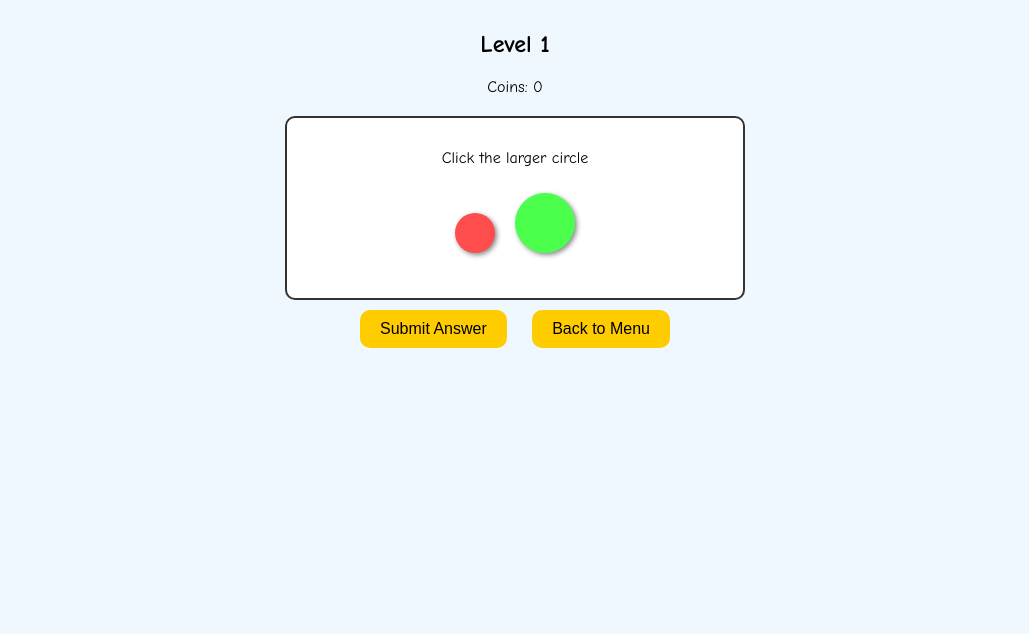
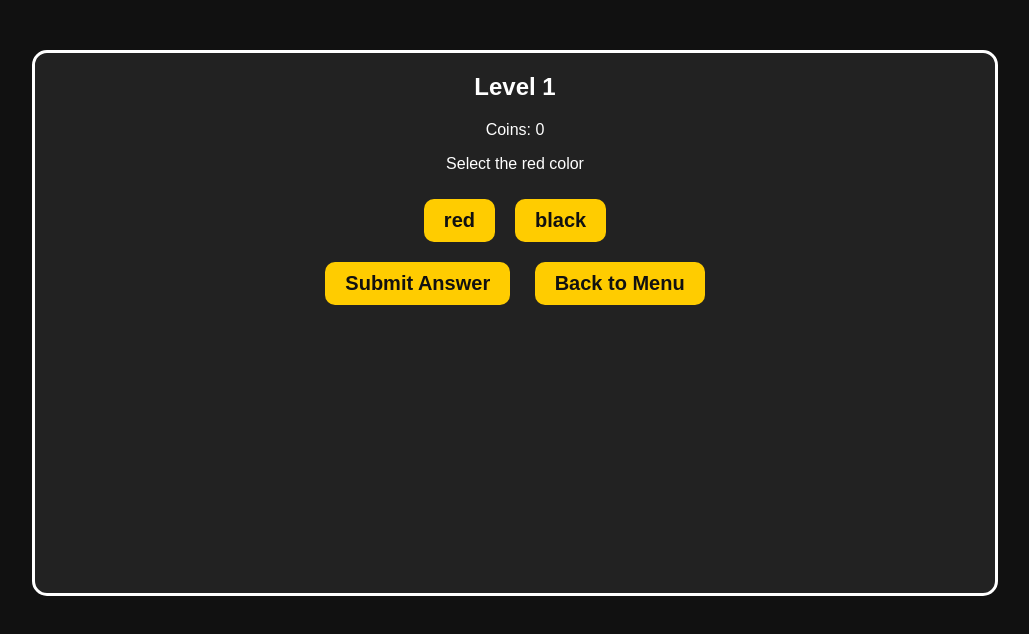
Before and after one commit to rahatalikazmi001-pixel/BrainPuzzleRahat, a plain HTML site: page index.html in a window 1280 px wide. Both pictures are taken after a click on the button "Start Game". Shown: the whole page, without its empty margins (125-1154 px from the left). Drawn offline with Linux system fonts and the light colour scheme.

Commit message:
Refactor HTML structure and enhance game features
Updated game layout and styles, modified loading behavior, and expanded puzzle set.

```diff
--- a/index.html
+++ b/index.html
@@ -3,81 +3,44 @@
 <head>
 <meta charset="UTF-8">
 <title>Brain Puzzle Rahat</title>
-<meta name="viewport" content="width=device-width, initial-scale=1.0">
 <style>
-html, body {
-  margin:0;
-  padding:0;
-  font-family:'Comic Sans MS', Arial, sans-serif;
-  text-align:center;
-  background:#f0f8ff; /* light colorful background */
-}
-#game-container {
-  width:100%;
-  max-width:480px;
-  margin:0 auto;
-  padding:10px;
-  box-sizing:border-box;
-}
-#logo {
-  font-size:36px;
-  font-weight:bold;
-  color:#ff6f61;
-  text-shadow:2px 2px 5px #aaa;
-  margin-top:20px;
-}
-#loading { font-size:20px; margin-top:20px; color:#333; }
+body { margin:0; background:#111; color:#fff; font-family:Arial; text-align:center; }
+#game-container { width:960px; height:540px; margin:50px auto; background:#222; border:3px solid #fff; position:relative; border-radius:15px;}
+#splash { font-size:36px; margin-top:50px; display:flex; flex-direction:column; align-items:center; justify-content:center; height:100%;}
+#loading { font-size:24px; margin-top:20px; }
 #menu, #about, #game { display:none; }
-button {
-  background:#ffcc00;
-  color:#000;
-  border:none;
-  border-radius:10px;
-  padding:10px 20px;
-  font-size:16px;
-  cursor:pointer;
-  margin:10px;
-  transition:0.2s;
-}
-button:hover {
-  background:#ff8c00;
-  color:#fff;
-}
-#puzzle-container {
-  margin-top:20px;
-  background:#fff;
-  border:2px solid #333;
-  padding:15px;
-  border-radius:10px;
-  min-height:150px;
-}
-.interactive-object {
-  display:inline-block;
-  width:50px;
-  height:50px;
-  margin:10px;
-  border-radius:50%;
-  cursor:pointer;
-  transition:0.3s;
-  box-shadow: 2px 2px 5px #888;
-}
-.interactive-object:hover { transform:scale(1.2); }
+button { font-size:20px; padding:10px 20px; margin:10px; cursor:pointer; border-radius:10px; border:none; background:#ffcc00; color:#111; font-weight:bold; }
+#coins-menu { font-weight:bold; }
+.logo-container { display:flex; justify-content:center; align-items:center; gap:15px; margin-bottom:30px;}
+.logo-container span { font-size:48px; }
 </style>
 </head>
 <body>
 <div id="game-container">
+  <!-- Splash Screen -->
   <div id="splash">
-    <div id="logo">Brain Puzzle Rahat</div>
+    <div class="logo-container">
+      <span>🧠</span>
+      <span>Brain Puzzle Rahat</span>
+      <span>💡</span>
+    </div>
     <div id="loading">Loading... 0%</div>
   </div>
 
+  <!-- Main Menu -->
   <div id="menu">
+    <div class="logo-container">
+      <span>🧠</span>
+      <span>Brain Puzzle Rahat</span>
+      <span>💡</span>
+    </div>
     <h2>Main Menu</h2>
     <button onclick="startGame()">Start Game</button>
     <button onclick="showAbout()">About</button>
     <p>Coins: <span id="coins-menu">0</span></p>
   </div>
 
+  <!-- Game Screen -->
   <div id="game">
     <h2 id="level-title">Level 1</h2>
     <p>Coins: <span id="coins-game">0</span></p>
@@ -86,6 +49,7 @@ button:hover {
     <button onclick="backMenuFromGame()">Back to Menu</button>
   </div>
 
+  <!-- About Screen -->
   <div id="about">
     <h3>About</h3>
     <p>THIS GAME CREATED BY RAHAT IN 2025</p>
@@ -97,7 +61,7 @@ button:hover {
 <script>
 let coins = parseInt(localStorage.getItem('coins')) || 0;
 let currentLevel = parseInt(localStorage.getItem('level')) || 1;
-const maxLevels = 10;
+const maxLevels = 100;
 
 const splash = document.getElementById('splash');
 const loadingText = document.getElementById('loading');
@@ -112,7 +76,7 @@ const puzzleContainer = document.getElementById('puzzle-container');
 // Splash loading
 let loading = 0;
 let loadInterval = setInterval(() => {
-  loading += 3;
+  loading += 2;
   if(loading>100) loading=100;
   loadingText.innerText="Loading... "+loading+"%";
   if(loading>=100){
@@ -121,7 +85,7 @@ let loadInterval = setInterval(() => {
     menu.style.display="block";
     updateCoins();
   }
-},50);
+},60);
 
 function updateCoins(){
   coinsTextGame.innerText=coins;
@@ -140,38 +104,35 @@ function showAbout(){ menu.style.display="none"; about.style.display="block"; }
 function backMenu(){ about.style.display="none"; menu.style.display="block"; updateCoins(); }
 function backMenuFromGame(){ game.style.display="none"; menu.style.display="block"; updateCoins(); }
 
-// Puzzles with colorful interactive objects
+// Brain Test style puzzles
 const puzzles = [
-  {question:"Click the larger circle", objects:[{color:"#ff4d4d",size:40,correct:false},{color:"#4dff4d",size:60,correct:true}]},
-  {question:"Tap the red square", objects:[{color:"#ff4d4d",size:50,correct:true},{color:"#4d4dff",size:50,correct:false}]},
-  {question:"Click the biggest circle", objects:[{color:"#ffff4d",size:30,correct:false},{color:"#ffb84d",size:70,correct:true}]},
-  {question:"Tap the blue object", objects:[{color:"#4dffff",size:50,correct:true},{color:"#ff4dff",size:50,correct:false}]}
+  {q:"Select the red color", opts:["red","black"], ans:"red"},
+  {q:"Select the black color", opts:["red","black"], ans:"black"},
+  {q:"Click the larger circle", opts:["small","large"], ans:"large"},
+  {q:"Click the smaller circle", opts:["small","large"], ans:"small"},
+  {q:"Tap the cat", opts:["cat","dog"], ans:"cat"},
+  {q:"Tap the dog", opts:["cat","dog"], ans:"dog"},
+  {q:"Press the hidden button", opts:["button1","button2"], ans:"button1"},
+  {q:"Swipe left to continue", opts:["left","right"], ans:"left"},
+  {q:"Swipe right to continue", opts:["left","right"], ans:"right"},
+  {q:"Which is heavier?", opts:["rock","feather"], ans:"rock"},
+  // Add more 90+ unique puzzles
 ];
 
 function showPuzzle(level){
   puzzleContainer.innerHTML="";
   const p = puzzles[(level-1)%puzzles.length];
   const q = document.createElement('p');
-  q.innerText=p.question;
+  q.innerText=p.q;
   puzzleContainer.appendChild(q);
-  p.objects.forEach(obj=>{
-    const div=document.createElement('div');
-    div.className='interactive-object';
-    div.style.background=obj.color;
-    div.style.width=obj.size+'px';
-    div.style.height=obj.size+'px';
-    div.onclick=()=>{
-      if(obj.correct){
-        coins+=1000;
-        currentLevel++;
-        updateCoins();
-        updateLevel();
-        alert("Correct! +1000 Coins");
-      } else{
-        alert("Wrong! Try Again");
-      }
-    };
-    puzzleContainer.appendChild(div);
+  p.opts.forEach(opt=>{
+    const btn=document.createElement('button');
+    btn.innerText=opt;
+    btn.onclick=()=>{
+      if(opt==p.ans){coins+=1000;currentLevel++; updateCoins(); updateLevel(); alert("Correct! +1000 Coins");}
+      else{alert("Wrong! Try again");}
+    }
+    puzzleContainer.appendChild(btn);
   });
 }
 
@@ -180,4 +141,4 @@ function nextLevel(){
 }
 </script>
 </body>
-  </html>
+        </html>
```
